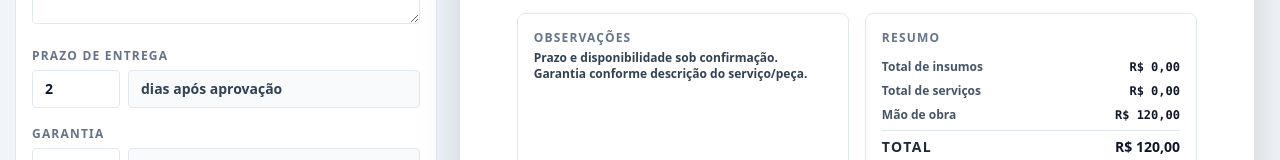
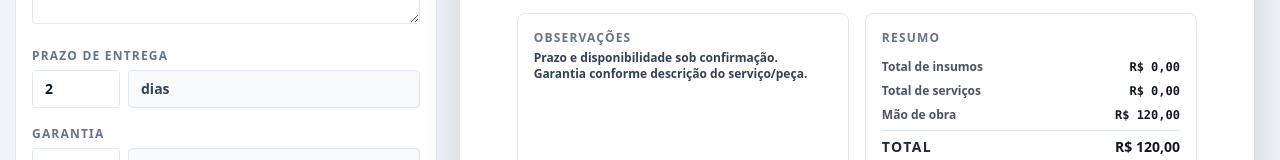
Before and after one commit to phmltecnologia/pl-proposta, a React (Vite) app: page / in a window 1280 px wide. Shown: the part 778-938 px from the top of the page. Built offline with nearby package versions, Linux system fonts and the light colour scheme.

Commit message:
Simplifica texto do campo de prazo

```diff
--- a/src/App.jsx
+++ b/src/App.jsx
@@ -404,7 +404,7 @@ const App = () => {
                       }
                     />
                     <div className="flex min-w-0 items-center rounded border border-slate-200 bg-slate-50 px-3 py-2 text-xs font-black leading-tight text-slate-700 sm:text-sm sm:whitespace-nowrap">
-                      dias após aprovação
+                      dias
                     </div>
                   </div>
                 </div>
```
